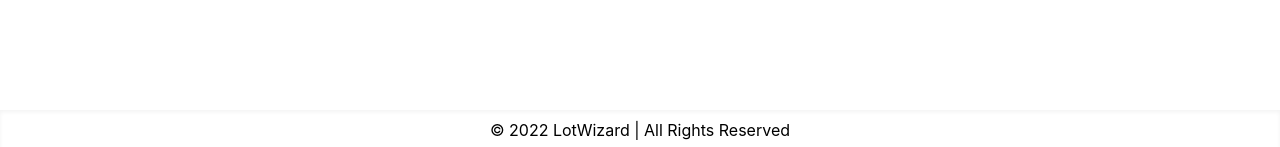
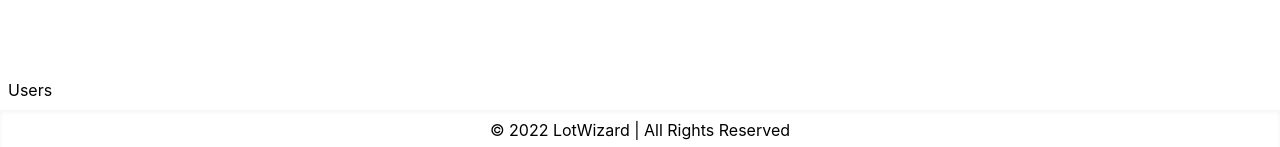
Before and after one commit to pgalind/LotWizard-capstone-project, a Next.js app in the folder f22-team23-driver-incentive-app/: page / in a window 1280 px wide. Shown: the part 650-797 px from the top of the page. Built offline with nearby package versions, Linux system fonts and the light colour scheme; no server answers.

Commit message:
Users Table Link

```diff
--- a/f22-team23-driver-incentive-app/components/Layout.js
+++ b/f22-team23-driver-incentive-app/components/Layout.js
@@ -21,13 +21,19 @@ export default function Layout({ title, children }) {
   }
 
 
-
-
   const signInButtonClicked = event => {
     log_SignInClicked(event)
     signIn()
   };
   // END ADDED
+
+  const UsersClicked = event => {
+    let data={content: 'test'}
+      axios.post('/api/fetchDB', data)
+      .then((response) => {
+        console.log(response)
+      })
+  }
 
   if (loading) {
     return null;
@@ -76,6 +82,14 @@ export default function Layout({ title, children }) {
         </header>
 
         <main className="container m-auto mt-8 px-8">{children}</main>
+        <div>
+                <button
+                  className="p-2 hover:text-blue-600"
+                  onClick={UsersClicked}
+                >
+                  Users
+                </button>
+              </div>
 
         <footer className="flex h-10 justify-center items-center shadow-inner">
           <p>&copy; 2022 LotWizard | All Rights Reserved</p>
--- /dev/null
+++ b/f22-team23-driver-incentive-app/pages/api/fetchDB/index.js
@@ -0,0 +1,14 @@
+import excuteQuery from '../../../lib/db'
+
+export default async (req, res) => {
+    try {
+        console.log("req nom", req.body)
+      const result = await excuteQuery({
+          query: 'SELECT * FROM `Users`',
+          values: [],
+      });
+      console.log( "ttt",result );
+  } catch ( error ) {
+      console.log( error );
+  }
+  };
```
Also changed, not shown: f22-team23-driver-incentive-app/package.json (+4 -3 lines), 1 other file (tests, documents, lock files or other folders).
